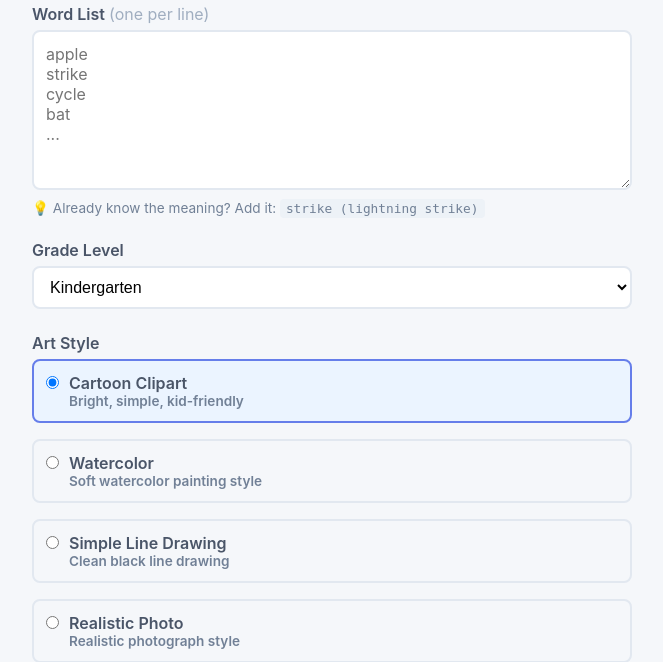
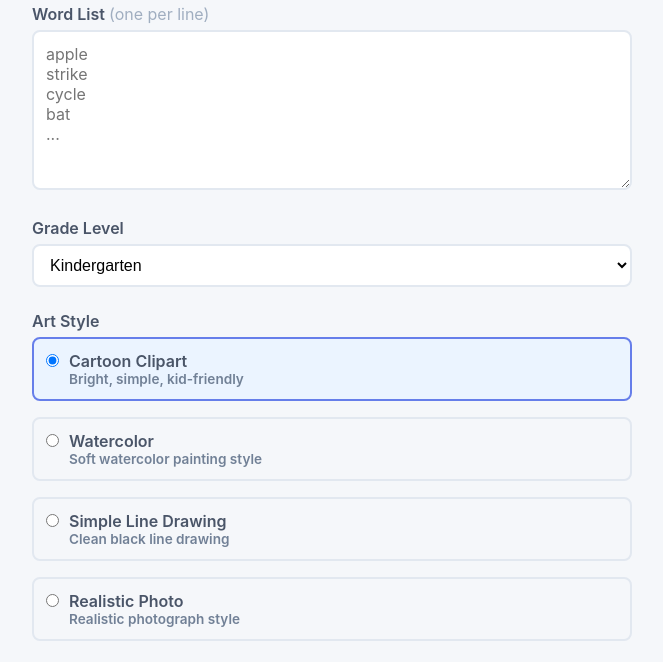
Before and after one commit to serenitypenguins-dot/spes-vocab-cards, a FastAPI app: page / in a window 1280 px wide. Shown: the part 170-832 px from the top of the page, without its empty margins (308-971 px from the left). Run offline with FastAPI, Linux system fonts and the light colour scheme.

Commit message:
Remove hint text from step 1

```diff
--- a/templates/index.html
+++ b/templates/index.html
@@ -18,7 +18,6 @@
       <div class="field">
         <label for="words">Word List <span style="font-weight:400;color:#a0aec0">(one per line)</span></label>
         <textarea id="words" placeholder="apple&#10;strike&#10;cycle&#10;bat&#10;..."></textarea>
-        <p class="hint">💡 Already know the meaning? Add it: <code>strike (lightning strike)</code></p>
       </div>
 
       <div class="field">
```
